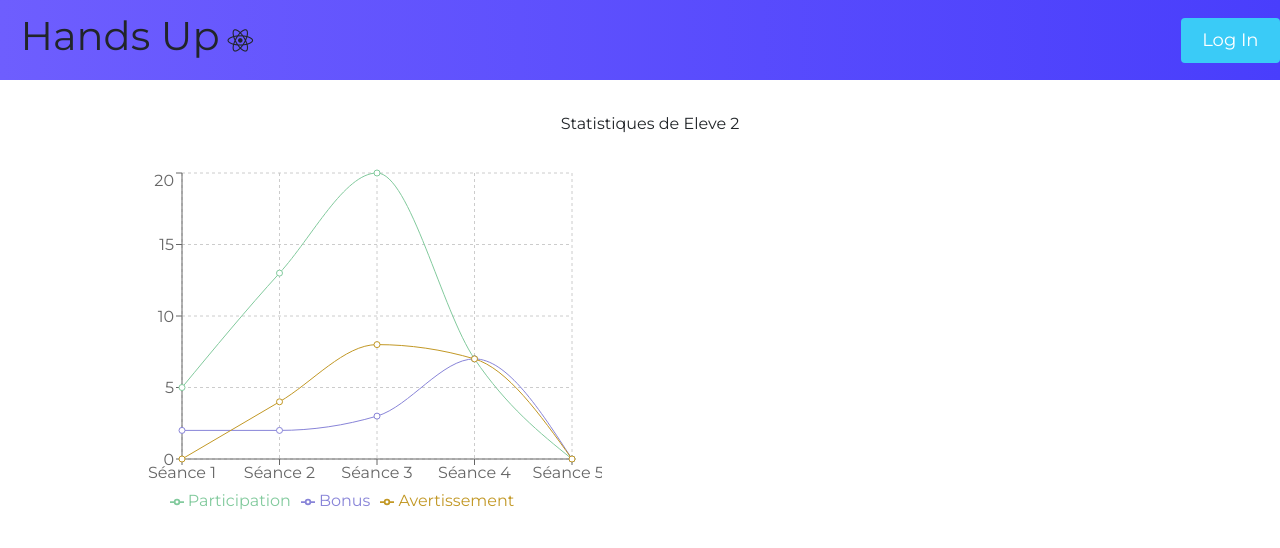
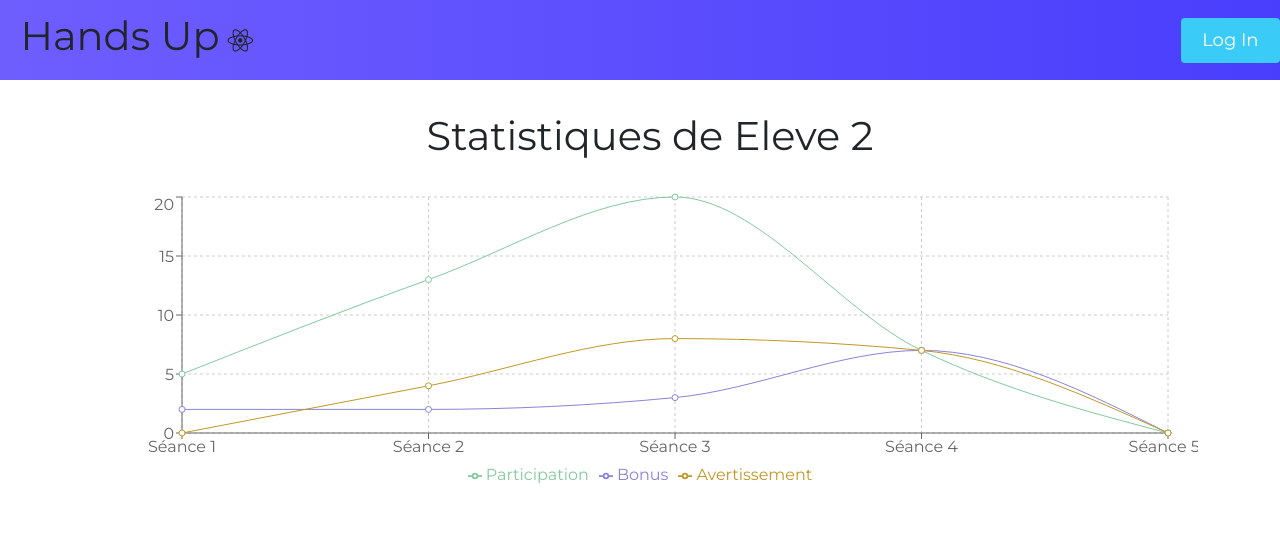
Before and after one commit to buffongeorges/HandsupClient, a React (Create React App) app: page /student/1/stats in a window 1280 px wide. Shown: the top 548 px of the page. Built offline with nearby package versions, Linux system fonts and the light colour scheme.

Commit message:
add response container to chart

```diff
--- a/src/components/Eleve/EleveStats.js
+++ b/src/components/Eleve/EleveStats.js
@@ -8,6 +8,7 @@ import {
   CartesianGrid,
   Tooltip,
   Legend,
+  ResponsiveContainer,
 } from "recharts";
 
 export default function EleveStats() {
@@ -48,24 +49,23 @@ export default function EleveStats() {
   ];
 
   return (
-    <div className="container"
+    <div
+      className="container"
       style={{
         textAlign: "center",
         position: "relative",
         justifyContent: "center",
         paddingTop: "2rem",
         paddingLeft: "2rem",
-    }}>
-      <div
-        id="student-stats"
-        style={{marginBottom: '2rem'}}
+      }}
     >
+      <h1 id="student-stats" style={{ marginBottom: "2rem" }}>
         Statistiques de Eleve 2
-      </div>
-      <div ></div>
+      </h1>
+      <ResponsiveContainer width="100%" height={300}>
         <LineChart
           width={500}
-        height={350}
+          height={300}
           data={data}
           margin={{
             top: 5,
@@ -88,6 +88,7 @@ export default function EleveStats() {
           />
           <Line type="monotone" dataKey="Avertissement" stroke="#c29825" />
         </LineChart>
+      </ResponsiveContainer>
     </div>
   );
 }
```
Lines whose indentation alone changed are shown as unchanged.
